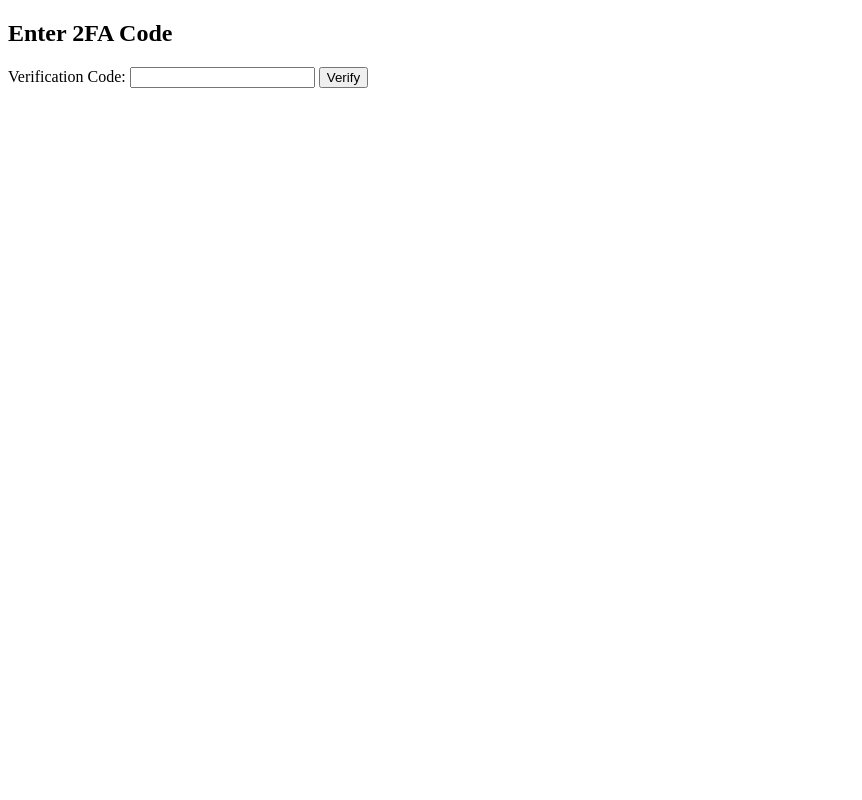
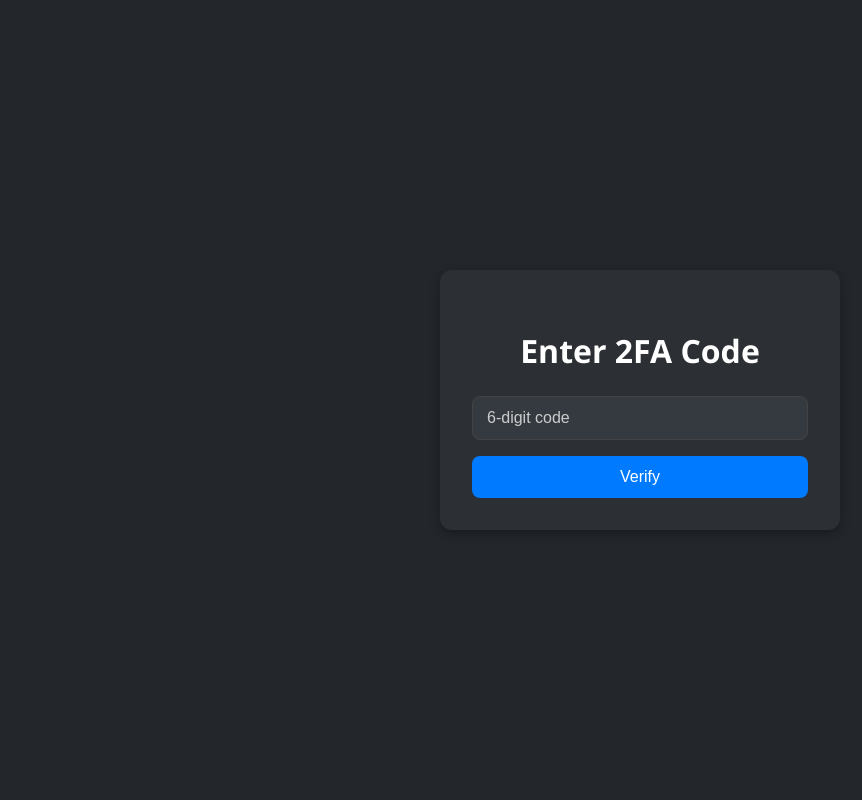
Before and after one commit to mtumae/iap-group-project, a PHP site: page /Forms/twofactor.php in a window 1280 px wide. Shown: the whole page, without its empty margins (0-862 px from the left). Run offline with PHP 8.4, Linux system fonts and the light colour scheme; the visitor is signed in with stand-in values (Sample User, id 1).

Commit message:
Styled the twofactor.php

```diff
--- a/Forms/login_action.php
+++ b/Forms/login_action.php
@@ -35,7 +35,7 @@ try {
             $mail->verifyAccount($email, $code);
 
 
-            header("Location: /iap-projectIAP-GROUP-PROJECT/Forms/twofactor.php");
+            header("Location: /iap-project/IAP-GROUP-PROJECT/Forms/twofactor.php");
             exit();
         } else {
             echo "Invalid password.";
--- a/Forms/twofactor.php
+++ b/Forms/twofactor.php
@@ -1,7 +1,7 @@
 <?php
 session_start();
 
-// Ensure the user actually came from login (has pending session data)
+// Ensure the user came from login
 if (!isset($_SESSION['2fa_code'], $_SESSION['pending_user_id'])) {
     header("Location: /IAP_PROJECT/login.php");
     exit();
@@ -12,19 +12,15 @@ $error = '';
 if ($_SERVER['REQUEST_METHOD'] === 'POST') {
     $entered = trim($_POST['verification_code'] ?? '');
 
-    // Check for exactly 6 digits
     if (!preg_match('/^\d{6}$/', $entered)) {
         $error = "Invalid code format. Please enter a 6-digit number.";
     } elseif ($entered == $_SESSION['2fa_code']) {
-        // Move pending data into final session
         $_SESSION['user_id']   = $_SESSION['pending_user_id'];
         $_SESSION['username']  = $_SESSION['pending_username'];
         $_SESSION['email']     = $_SESSION['pending_email'];
 
-        // Clear temporary session values
         unset($_SESSION['2fa_code'], $_SESSION['pending_user_id'], $_SESSION['pending_username'], $_SESSION['pending_email']);
 
-        // Redirect to dashboard
         header("Location: /iap-project/iap-group-project/users.php");
         exit();
     } else {
@@ -34,20 +30,106 @@ if ($_SERVER['REQUEST_METHOD'] === 'POST') {
 ?>
 
 <!DOCTYPE html>
-<html>
+<html lang="en">
 <head>
+    <meta charset="UTF-8">
     <title>Two-Factor Authentication</title>
+    <style>
+        /* ===== Dashboard / Users.css styling ===== */
+        body {
+            background: #212529;
+            font-family: 'Segoe UI', Arial, sans-serif;
+            color: #fff;
+            margin: 0;
+            padding: 0;
+        }
+
+        #dashboard {
+            width: 100%;
+            margin: 0;
+            padding: 32px;
+            background: #23272b;
+            min-height: 100vh;
+            box-sizing: border-box;
+            display: flex;
+            justify-content: center;
+            align-items: center;
+        }
+
+        .twofa-container {
+            width: 100%;
+            max-width: 400px;
+            padding: 32px;
+            background: #2c3034;
+            border-radius: 12px;
+            box-sizing: border-box;
+            box-shadow: 0 4px 12px rgba(0,0,0,0.3);
+        }
+
+        .twofa-container h2 {
+            font-size: 2rem;
+            margin-bottom: 24px;
+            font-weight: 600;
+            color: #fff;
+            text-align: center;
+        }
+
+        .twofa-container form {
+            display: flex;
+            flex-direction: column;
+        }
+
+        .twofa-container input[type="text"] {
+            padding: 12px 14px;
+            margin-bottom: 16px;
+            border-radius: 8px;
+            border: 1px solid #444;
+            background: #343a40;
+            color: #fff;
+            font-size: 1rem;
+            outline: none;
+        }
+
+        .twofa-container input[type="text"]::placeholder {
+            color: #ccc;
+        }
+
+        .twofa-container button {
+            padding: 12px;
+            border: none;
+            border-radius: 8px;
+            background: #007bff;
+            color: #fff;
+            font-size: 1rem;
+            cursor: pointer;
+            transition: background 0.3s ease;
+        }
+
+        .twofa-container button:hover {
+            background: #0056b3;
+        }
+
+        .error-message {
+            color: #ff4d4d;
+            margin-bottom: 16px;
+            text-align: center;
+        }
+    </style>
 </head>
 <body>
-    <h2>Enter 2FA Code</h2>
-    <form method="POST">
-        <label for="verification_code">Verification Code:</label>
-        <input type="text" id="verification_code" name="verification_code" maxlength="6" required>
-        <button type="submit">Verify</button>
-    </form>
+    <div id="dashboard">
+        <div class="twofa-container">
+            <h2>Enter 2FA Code</h2>
 
-    <?php if (!empty($error)) : ?>
-        <p style="color:red;"><?= htmlspecialchars($error) ?></p>
-    <?php endif; ?>
+            <?php if (!empty($error)) : ?>
+                <p class="error-message"><?= htmlspecialchars($error) ?></p>
+            <?php endif; ?>
+
+            <form method="POST">
+                <input type="text" id="verification_code" name="verification_code" maxlength="6" placeholder="6-digit code" required>
+                <button type="submit">Verify</button>
+            </form>
+        </div>
+    </div>
 </body>
 </html>
--- a/users.php
+++ b/users.php
@@ -25,7 +25,7 @@ try {
 <head>
     <meta charset="UTF-8">
     <title>User Dashboard</title>
-    <!-- ✅ Use a separate stylesheet for dashboard -->
+    <!-- Use a separate stylesheet for dashboard -->
     <link rel="stylesheet" href="users.css">
 </head>
 <body>
```
